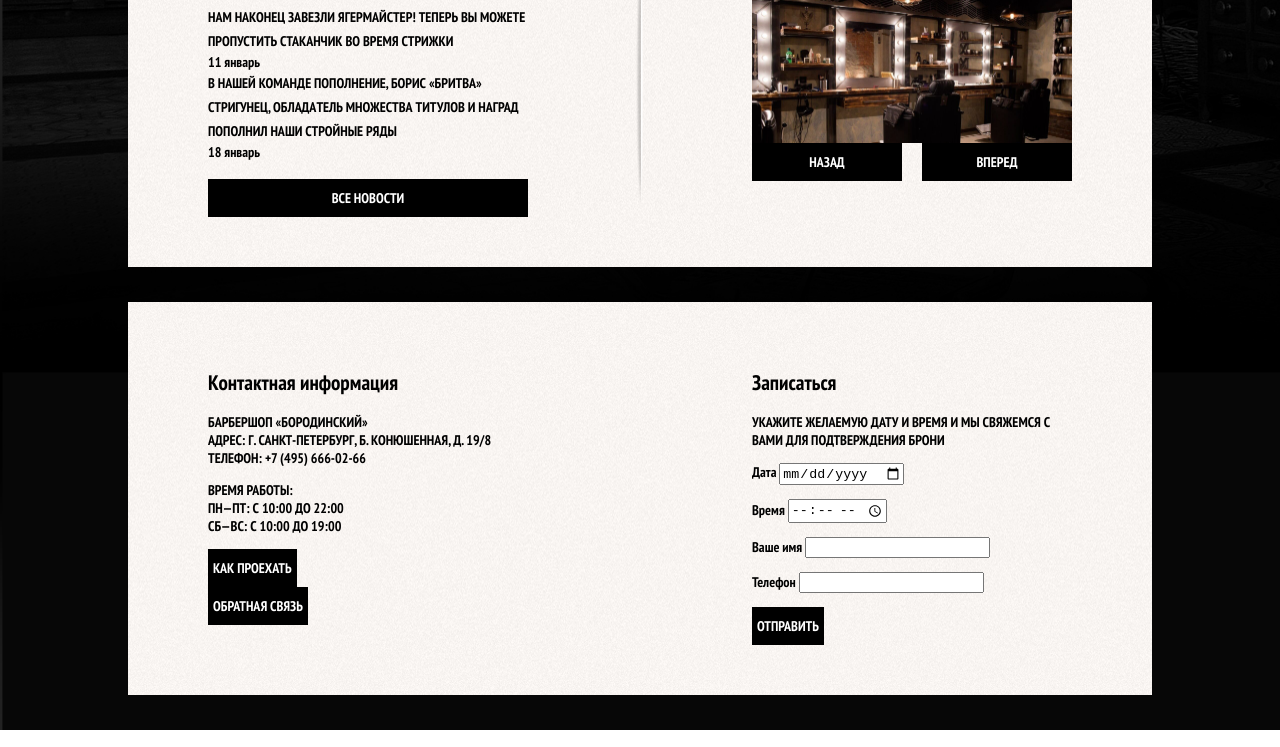
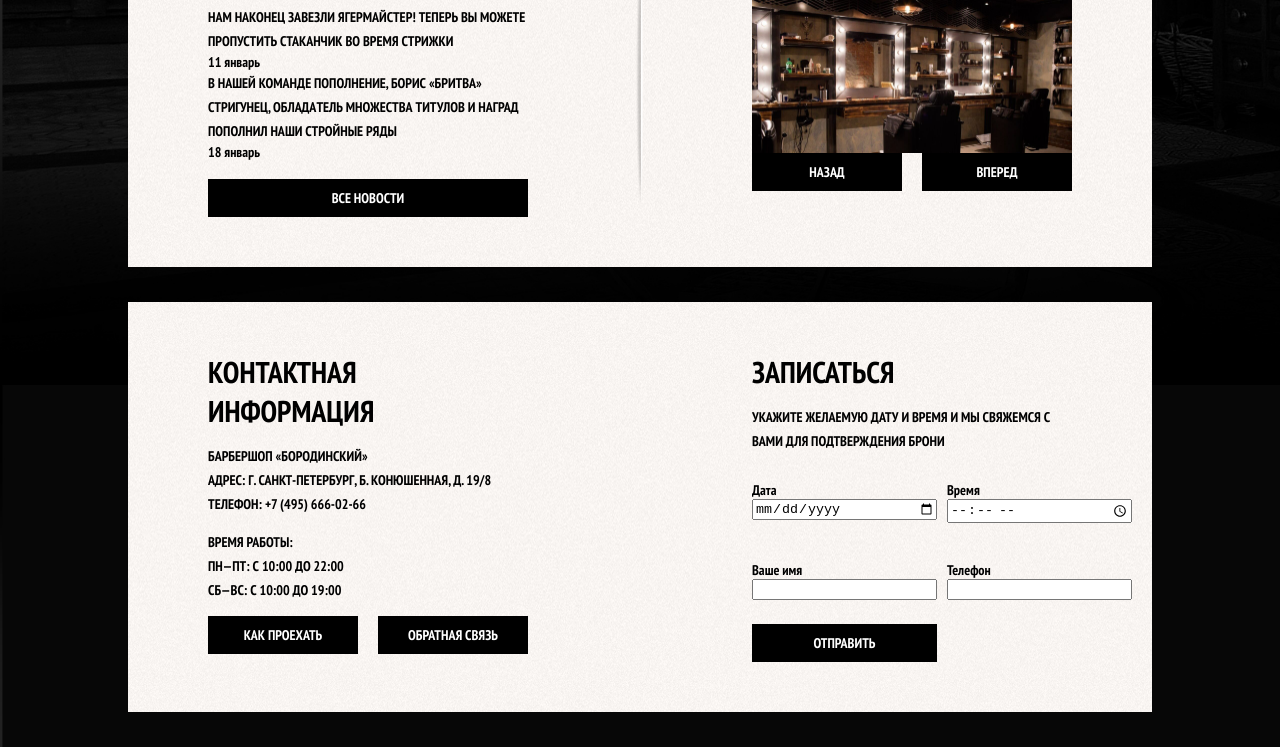
Before and after one commit to kazumi8/barbershop, a plain HTML site: page index.html in a window 1280 px wide. Shown: the part 643-1390 px from the top of the page. Drawn offline with nearby package versions, Linux system fonts and the light colour scheme.

Commit message:
гачала делать секцию сконтактами исекцию ордер

```diff
--- a/css/index.css
+++ b/css/index.css
@@ -191,7 +191,7 @@ a {
     flex-direction: column;
 }
 
-.news-block__title {
+.news-block__title, .gallery__title {
     margin: 0;
     margin-bottom: 10px;
 
@@ -230,13 +230,6 @@ a {
     height: auto;
 }
 
-.gallery__title {
-    margin: 0;
-    text-transform: uppercase;
-    font-size: 30px;
-
-}
-
 .swiper-container {
     width: 100%;
     height: 165px;
@@ -249,6 +242,42 @@ a {
     grid-gap: 20px;
 }
 
+.contact, .order {
+    display: flex;
+    flex-direction: column;
+    justify-content: space-between;
+}
+
+.contacts__title, .order__title {
+    margin: 0;
+
+    font-size: 30px;
+    text-transform: uppercase;
+}
+
+.contacts__text, .order__text {
+    line-height: 24px;
+}
+
+.contacts__wrapper-button {
+    display: grid;
+    grid-template-columns: 1fr 1fr;
+    grid-template-rows: auto;
+    grid-gap: 20px;
+}
+
+.order__form {
+    display: grid;
+    grid-template-columns: auto auto;
+    grid-template-rows: auto auto;
+    grid-column-gap: 10px;
+    grid-row-gap: 10px;
+}
+
+.order__form-item {
+    display: flex;
+    flex-direction: column;
+}
 /*......................................*/
 .visually-hidden {
 	position: absolute !important;
@@ -280,6 +309,7 @@ a {
     padding: 10px 5px;
 
     transition: .3s;
+
 }
 
 .main-button:hover {
--- a/index.html
+++ b/index.html
@@ -153,12 +153,14 @@
                     ПН—ПТ: С 10:00 ДО 22:00 <br />
                     СБ—ВС: С 10:00 ДО 19:00
                 </p>
-                <button class="main-button" type="button">
-                    Как проехать
-                </button>
-                <button class="main-button" type="button">
-                    Обратная связь
-                </button>
+                <div class="contacts__wrapper-button">
+                    <button class="main-button contacts__map-button" type="button">
+                        Как проехать
+                    </button>
+                    <button class="main-button contacts__feedback-button" type="button">
+                        Обратная связь
+                    </button>
+                </div>
             </section>
             <section class="container__section-wrapper-item order">
                 <h2 class="order__title">
```
